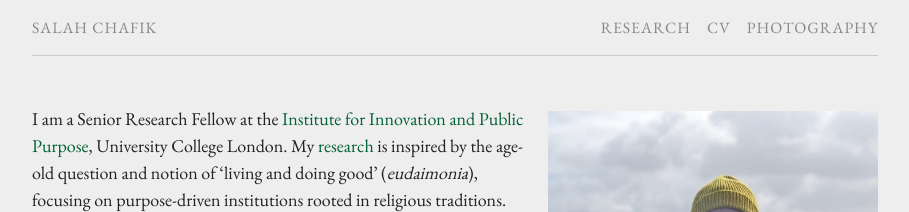
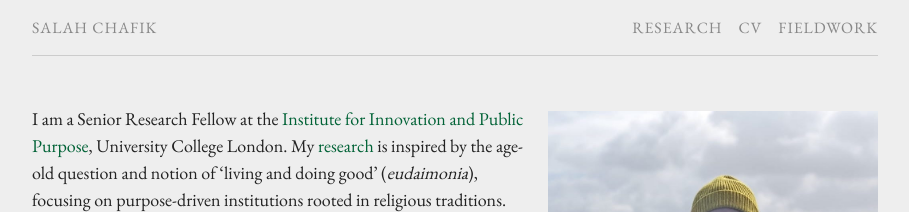
Before and after one commit to schafik/schafik.github.io, a Jekyll site: the page built from index.md, in a window 1280 px wide. Shown: the top 212 px of the page, without its empty margins (185-1094 px from the left). Built offline with Jekyll 4.4.1, drawn with Linux system fonts in a browser that asks for light colours; comment, search, counter and statistics services are not loaded.

Commit message:
Update menu.yml

```diff
--- a/_data/menu.yml
+++ b/_data/menu.yml
@@ -4,5 +4,5 @@
 - title: "CV"
   href: "/cv/"
 
-- title: "Photography"
-  href: "/photography/"
+- title: "Fieldwork"
+  href: "/fieldwork/"
```
